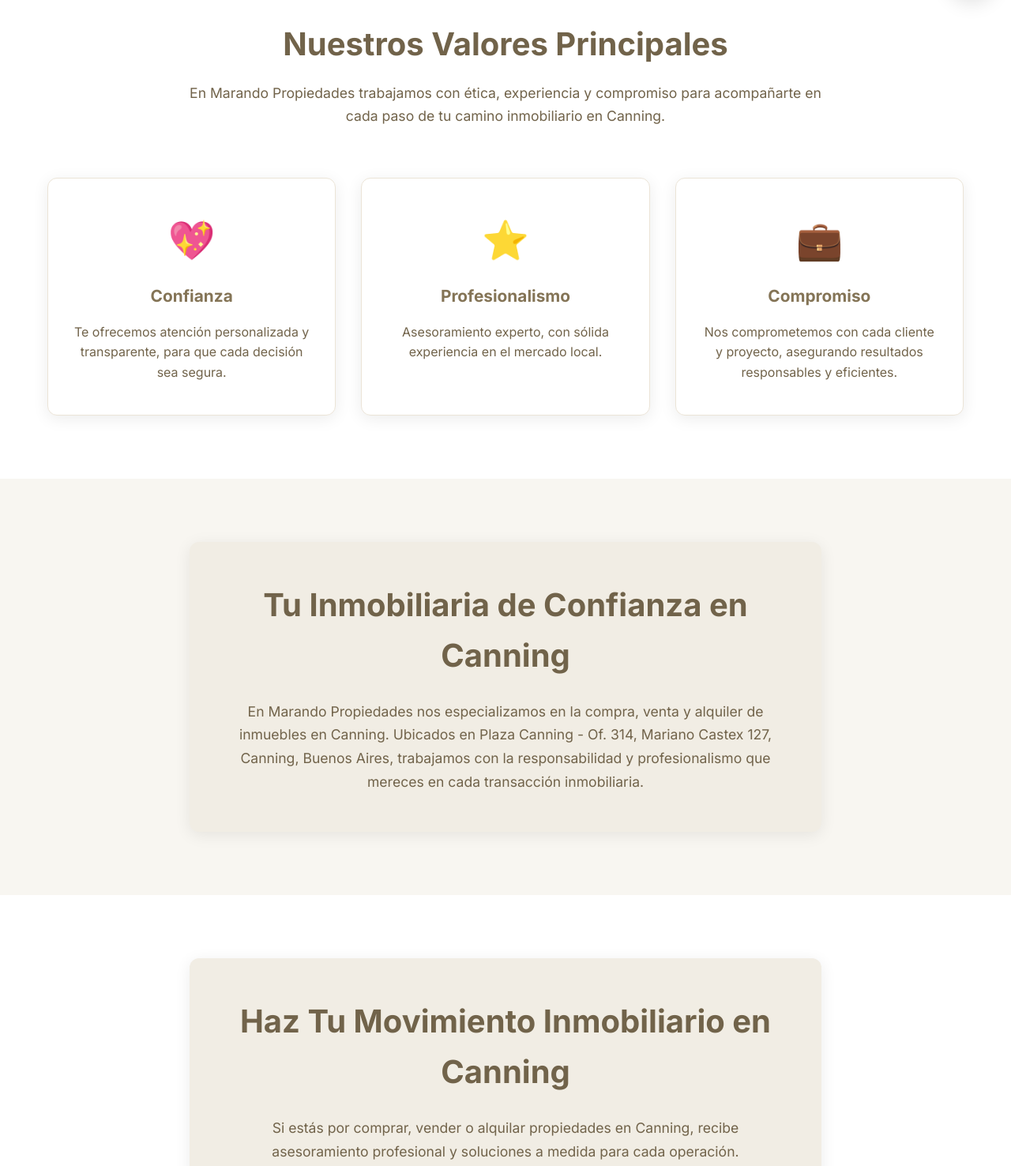
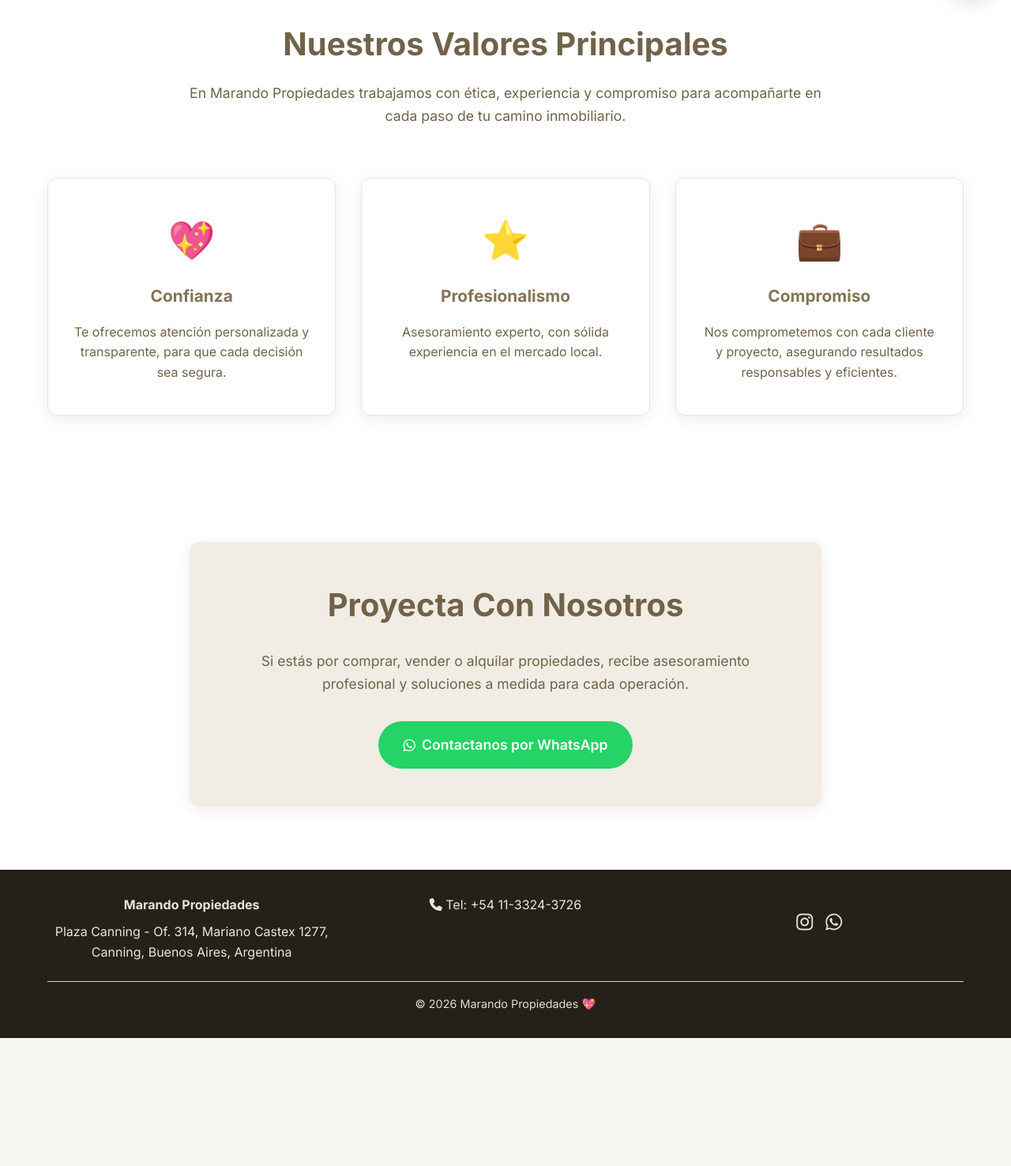
Before and after one commit to FCode5/marandopropiedades, a plain HTML site: page index.html in a window 1280 px wide. Shown: the part 782-2258 px from the top of the page at 79% size. After the commit the page ends 2096 px from the top, so only its background shows below. Drawn offline with Linux system fonts and the light colour scheme.

Commit message:
update buttons

```diff
--- a/index.html
+++ b/index.html
@@ -532,9 +532,9 @@
             </div>
             <div class="nav-links-wrapper">
                 <ul class="nav-links">
-                    <li><a href="#about">Sobre nosotros</a></li>
-                    <li><a href="#properties">Propiedades</a></li>
-                    <li><a href="#contact">Contacto</a></li>
+                    <li><a href="#values">Sobre nosotros</a></li>
+                    <li><a href="https://www.zonaprop.com.ar/inmobiliarias/marando-propiedades_30717117-inmuebles.html">Propiedades</a></li>
+                    <li><a href="#cta">Contacto</a></li>
                 </ul>
             </div>
             <div class="mobile-menu">
@@ -564,7 +564,7 @@
     <section id="values">
         <div class="container">
             <h2 class="section-title">Nuestros Valores Principales</h2>
-            <p class="subtitle">En Marando Propiedades trabajamos con ética, experiencia y compromiso para acompañarte en cada paso de tu camino inmobiliario en Canning.</p>
+            <p class="subtitle">En Marando Propiedades trabajamos con ética, experiencia y compromiso para acompañarte en cada paso de tu camino inmobiliario.</p>
             <div class="values-grid">
                 <div class="value-card">
                     <div class="value-icon">💖</div>
@@ -586,21 +586,21 @@
     </section>
 
     <!-- About Section -->
-    <section id="about">
+    <!-- <section id="about">
         <div class="container">
             <div class="about-content">
-                <h2>Tu Inmobiliaria de Confianza en Canning</h2>
-                <p>En Marando Propiedades nos especializamos en la compra, venta y alquiler de inmuebles en Canning. Ubicados en Plaza Canning - Of. 314, Mariano Castex 127, Canning, Buenos Aires, trabajamos con la responsabilidad y profesionalismo que mereces en cada transacción inmobiliaria.</p>
+                <h2>Tu Inmobiliaria de Confianza</h2>
+                <p>En Marando Propiedades nos especializamos en la compra, venta y alquiler de inmuebles. Ubicados en Plaza Canning - Of. 314, Mariano Castex 1277, Canning, Buenos Aires, trabajamos con la responsabilidad y profesionalismo que mereces en cada transacción inmobiliaria.</p>
             </div>
         </div>
-    </section>
+    </section> -->
 
     <!-- CTA Section -->
     <section id="cta">
         <div class="container">
             <div class="cta-content">
-                <h2>Haz Tu Movimiento Inmobiliario en Canning</h2>
-                <p>Si estás por comprar, vender o alquilar propiedades en Canning, recibe asesoramiento profesional y soluciones a medida para cada operación.</p>
+                <h2>Proyecta Con Nosotros</h2>
+                <p>Si estás por comprar, vender o alquilar propiedades, recibe asesoramiento profesional y soluciones a medida para cada operación.</p>
                 <a href="https://wa.me/54113233726" target="_blank" class="whatsapp-btn">
                     <i class="fab fa-whatsapp"></i> Contactanos por WhatsApp
                 </a>
@@ -614,7 +614,7 @@
             <div class="footer-content">
                 <div>
                     <p><strong>Marando Propiedades</strong></p>
-                    <p>Plaza Canning - Of. 314, Mariano Castex 127, Canning, Buenos Aires, Argentina</p>
+                    <p>Plaza Canning - Of. 314, Mariano Castex 1277, Canning, Buenos Aires, Argentina</p>
                 </div>
                 <div>
                     <p><i class="fas fa-phone"></i> Tel: +54 11-3324-3726</p>
```
